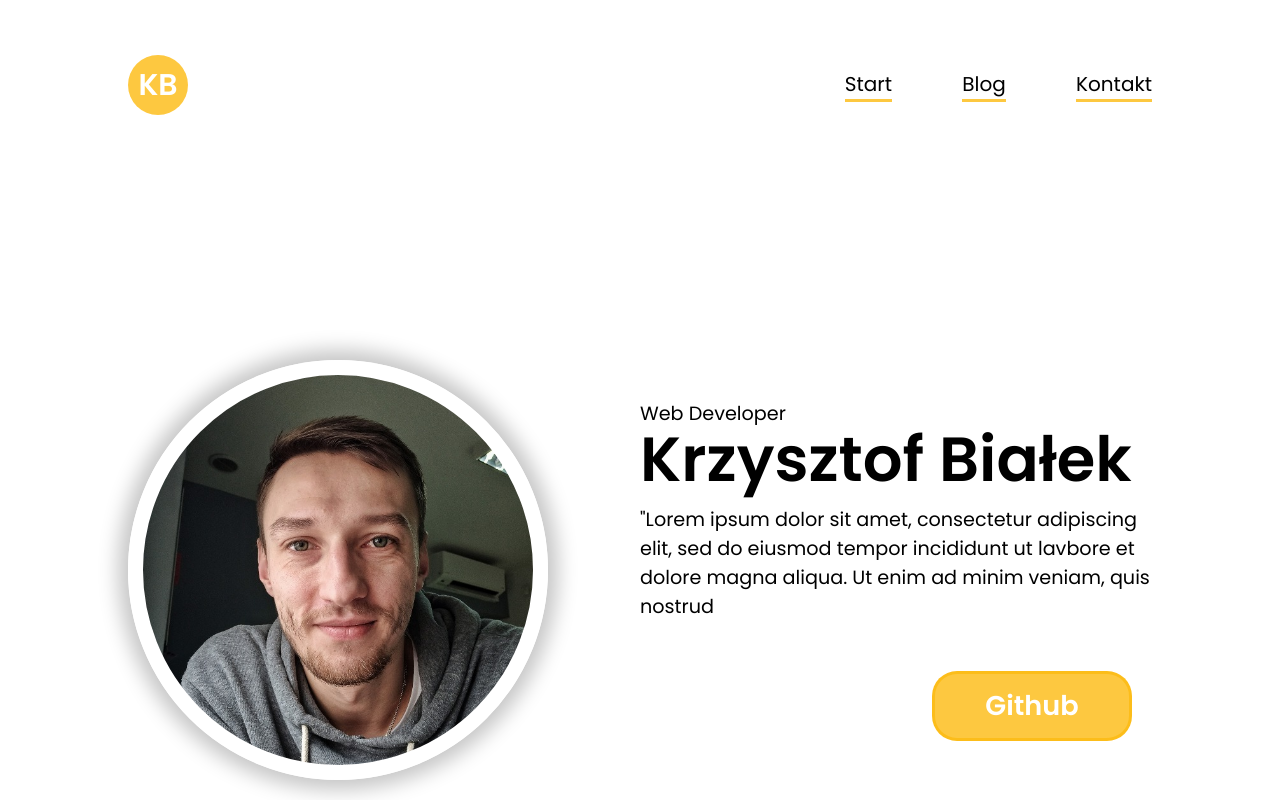
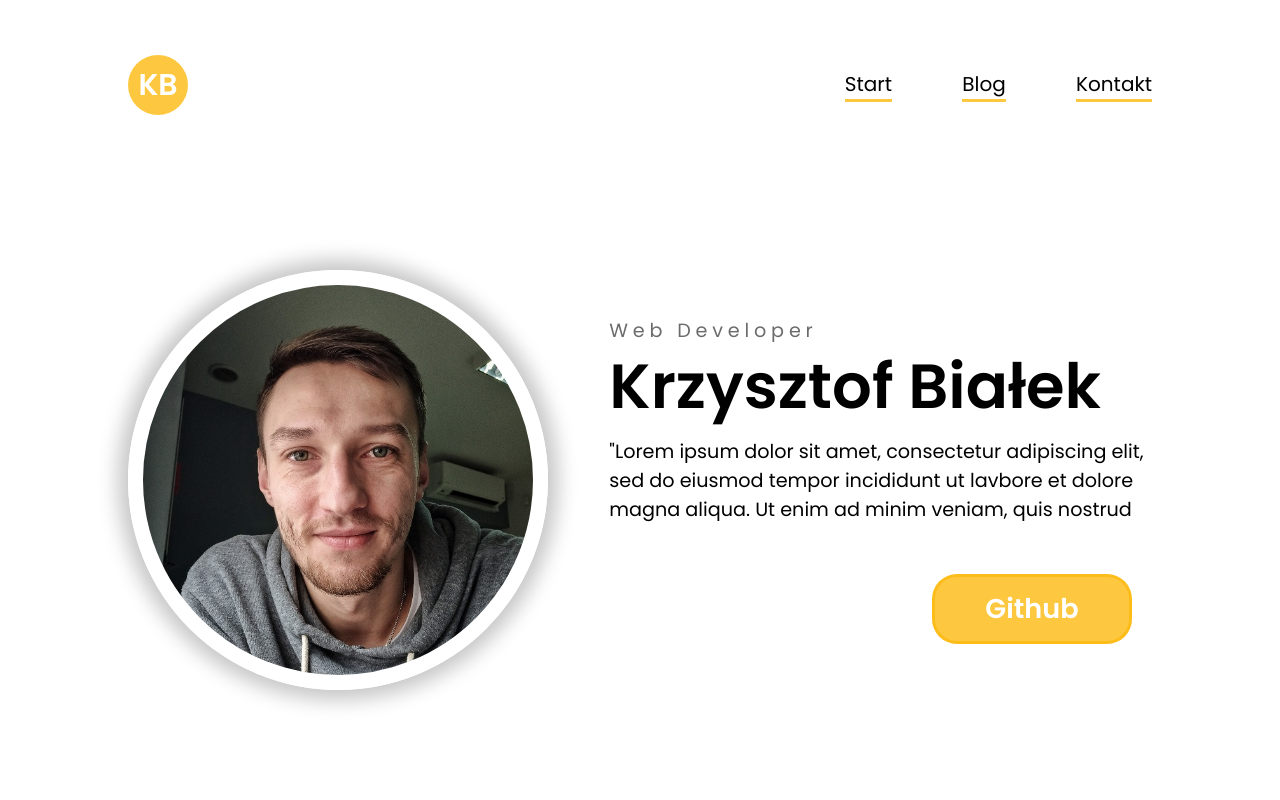
Before and after one commit to bialek-k/Portfolio-website, a Next.js app: page / in a window 1280 px wide. Shown: the top 800 px of the page. Built offline with nearby package versions, Linux system fonts and the light colour scheme.

Commit message:
cleaning index.js in pages

```diff
--- a/components/Header.js
+++ b/components/Header.js
@@ -17,15 +17,19 @@ const Header = () => {
         <nav className={classes.nav}>
           <ul className={classes.navList}>
             <li>
-              <Link className={classes.navListItem} href="/">
-                Start
+              <Link href="/">
+                <a>Start</a>
               </Link>
             </li>
             <li>
-              <Link href="/blog">Blog</Link>
+              <Link href="/blog">
+                <a>Blog</a>
+              </Link>
             </li>
             <li>
-              <Link href="/contact">Kontakt</Link>
+              <Link href="/contact">
+                <a>Kontakt</a>
+              </Link>
             </li>
           </ul>
         </nav>
--- a/components/Header.module.css
+++ b/components/Header.module.css
@@ -1,7 +1,7 @@
 .container {
   display: flex;
   margin-top: 50px;
-  margin-bottom: 240px;
+  /* margin-bottom: 240px; */
   justify-content: space-between;
   align-items: center;
   height: 70px;
--- /dev/null
+++ b/components/Hero.js
@@ -0,0 +1,24 @@
+import Button from "./Button";
+import classes from "./Hero.module.scss";
+
+const Hero = () => {
+  return (
+    <section className={classes.hero}>
+      <div className={classes.heroPhoto}></div>
+      <div className={classes.heroDescription}>
+        <p>Web Developer</p>
+        <h1>Krzysztof Białek</h1>
+        <p className={classes.desc}>
+          "Lorem ipsum dolor sit amet, consectetur adipiscing elit, sed do
+          eiusmod tempor incididunt ut lavbore et dolore magna aliqua. Ut enim
+          ad minim veniam, quis nostrud{" "}
+        </p>
+        <div className={classes.buttons}>
+          <Button name={"Github"} sec />
+        </div>
+      </div>
+    </section>
+  );
+};
+
+export default Hero;
--- a/styles/Home.module.scss
+++ b/components/Hero.module.scss
@@ -2,9 +2,7 @@
   display: flex;
   justify-content: space-between;
   align-items: center;
-
-  margin-top: 10px;
-  // display: none;
+  margin-top: 150px;
 
   .heroPhoto {
     background: url(../assets/hero_photo.jpeg);
@@ -18,19 +16,25 @@
   }
 
   .heroDescription {
-    width: 50%;
+    width: 53%;
     .desc {
       margin-top: 15px;
+    }
+    & p:first-child {
+      font-size: 1.2rem;
+      letter-spacing: 0.3rem;
+      margin-bottom: 10px;
+      color: #00000094;
+    }
+
+    & h1 {
+      font-size: 3.9rem;
+      margin-bottom: 20px;
     }
 
     & p {
       font-size: 1.2rem;
     }
-
-    & h1 {
-      font-size: 3.9rem;
-    }
-
     .buttons {
       width: 100%;
       margin-top: 50px;
@@ -39,11 +43,3 @@
     }
   }
 }
-
-.projects {
-  padding-top: 200px;
-
-  h1 {
-    font-size: 3.8rem;
-  }
-}
--- /dev/null
+++ b/components/Projects.js
@@ -0,0 +1,13 @@
+import ProjectsList from "./ProjectsList";
+import classes from "./Projects.module.scss";
+
+const Projects = () => {
+  return (
+    <section className={classes.projects}>
+      <h1>Projekty</h1>
+      <ProjectsList />
+    </section>
+  );
+};
+
+export default Projects;
--- /dev/null
+++ b/components/Projects.module.scss
@@ -0,0 +1,7 @@
+.projects {
+  padding-top: 200px;
+
+  h1 {
+    font-size: 3.8rem;
+  }
+}
--- a/pages/index.js
+++ b/pages/index.js
@@ -1,30 +1,11 @@
-import classes from "../styles/Home.module.scss";
-
-import Button from "../components/Button";
-import ProjectsList from "../components/ProjectsList";
+import Hero from "../components/Hero";
+import Projects from "../components/Projects";
 
 export default function Home() {
   return (
     <>
-      <section className={classes.hero}>
-        <div className={classes.heroPhoto}></div>
-        <div className={classes.heroDescription}>
-          <p>Web Developer</p>
-          <h1>Krzysztof Białek</h1>
-          <p className={classes.desc}>
-            "Lorem ipsum dolor sit amet, consectetur adipiscing elit, sed do
-            eiusmod tempor incididunt ut lavbore et dolore magna aliqua. Ut enim
-            ad minim veniam, quis nostrud{" "}
-          </p>
-          <div className={classes.buttons}>
-            <Button name={"Github"} sec />
-          </div>
-        </div>
-      </section>
-      <section className={classes.projects}>
-        <h1>Projekty</h1>
-        <ProjectsList />
-      </section>
+      <Hero />
+      <Projects />
     </>
   );
 }
--- a/styles/blog.module.scss
+++ b/styles/blog.module.scss
@@ -1,4 +1,5 @@
 .container {
+  margin-top: 150px;
   .blogPost {
     margin-bottom: 100px;
 
--- a/styles/contact.module.scss
+++ b/styles/contact.module.scss
@@ -1,7 +1,7 @@
 .container {
   display: flex;
   flex-direction: column;
-  margin: 0 auto;
+  margin: 150px auto;
   // width: 80%;
 
   .photo {
```
